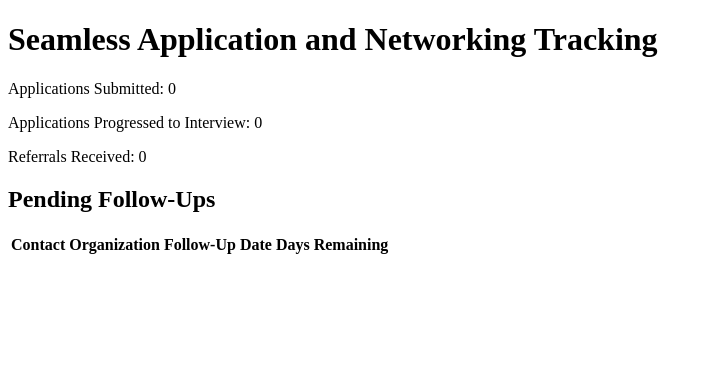
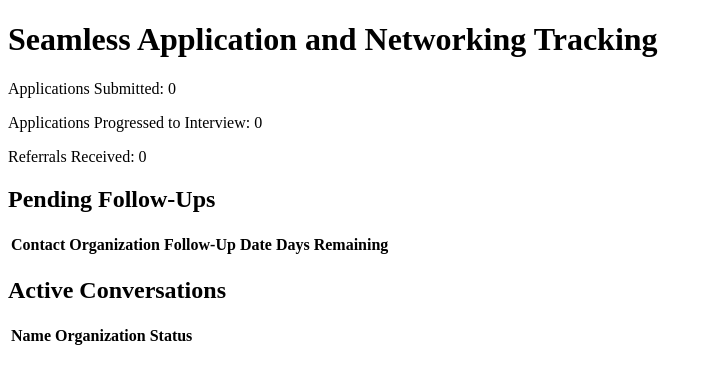
Before and after one commit to dmehta94/job-campaign-tracker, a Flask app: page / in a window 1280 px wide. Shown: the top 384 px of the page, without its empty margins (0-713 px from the left). Run offline with Flask 3, Linux system fonts and the light colour scheme; data that the repository does not hold is empty.

Commit message:
feat(dashboard): add active_conversations to route and template

```diff
--- a/app/dashboard/routes.py
+++ b/app/dashboard/routes.py
@@ -40,5 +40,18 @@ def index():
         '''
     ).fetchall()
 
+    active_conversations = db.execute(
+        '''
+        SELECT
+            c.id,
+            c.name,
+            o.name AS org_name,
+            c.status
+        FROM contacts AS c
+        LEFT JOIN orgs AS o
+        ON c.org_id = o.id
+        WHERE c.status IN ("Response Received", "Referred and Recommended")
+        '''
+    ).fetchall()
 
     return render_template('dashboard/index.html', num_apps = num_apps, progress = progress, referred = referred, follow_ups = follow_ups)
--- a/app/templates/dashboard/index.html
+++ b/app/templates/dashboard/index.html
@@ -29,4 +29,24 @@
         {% endfor %}
     </tbody>
 </table>
+
+<h2>Active Conversations</h2>
+<table>
+    <thead>
+        <tr>
+            <th>Name</th>
+            <th>Organization</th>
+            <th>Status</th>
+        </tr>
+    </thead>
+    <tbody>
+        {% for entry in active_conversations %}
+        <tr>
+            <td>{{ entry.name }}</td>
+            <td>{{ entry.org_name }}</td>
+            <td>{{ entry.status }}</td>
+        </tr>
+        {% endfor %}
+    </tbody>
+</table>
 {% endblock %}
```
